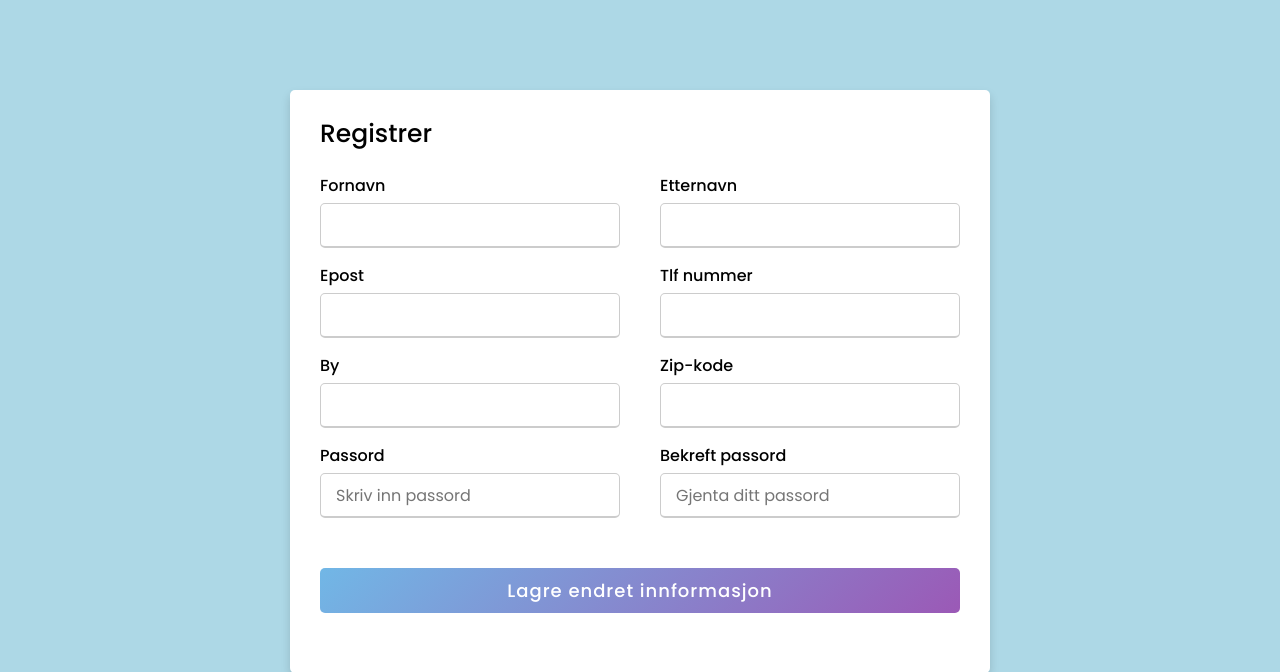
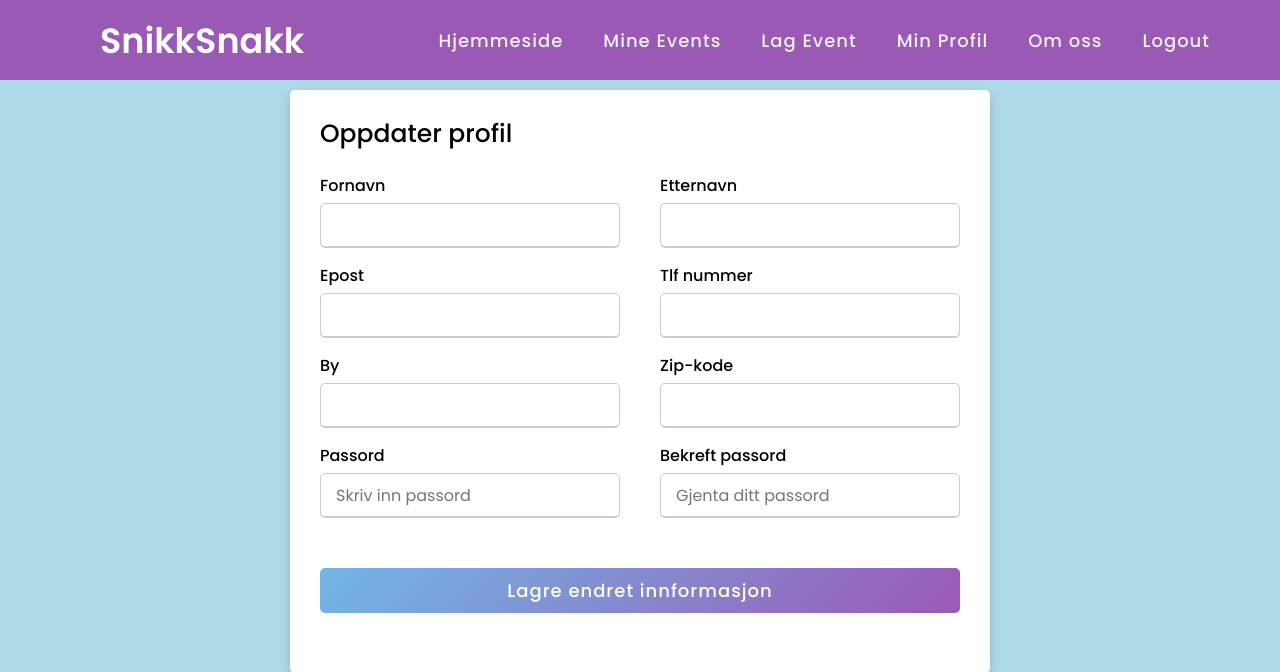
Before and after one commit to Henroed/IS-115-Prosjekt, a PHP site: page /oppdaterProfil.php in a window 1280 px wide. Shown: the top 672 px of the page. Run offline with PHP 8.4, Linux system fonts and the light colour scheme; the visitor is signed in with stand-in values (Sample User, id 1); data that the repository does not hold is empty.

Commit message:
små ting

```diff
--- a/public/Client/HTML/hjemmeside.php
+++ b/public/Client/HTML/hjemmeside.php
@@ -1,7 +1,7 @@
 <?php session_start(); ?>
 <link rel="stylesheet" href="../Design/css/main.css">
-<?php include 'inc/header.php'; ?>
-  <?php
+<?php include 'inc/header.php';
+
       if(!isset($_SESSION['loginVerdi']))
       {
           header("Location:login.php");
--- a/public/Client/HTML/oppdaterProfil.php
+++ b/public/Client/HTML/oppdaterProfil.php
@@ -16,8 +16,9 @@
      <meta name="viewport" content="width=device-width, initial-scale=1.0">
    </head>
 <body>
+  <?php include 'inc/header.php'; ?>
   <div class="container">
-    <div class="title">Registrer</div>
+    <div class="title">Oppdater profil</div>
     <div class="content">
       <form action="" method="POST">
         <div class="user-details">
--- a/public/Client/HTML/register.php
+++ b/public/Client/HTML/register.php
@@ -8,7 +8,7 @@
    </head>
 <body>
   <div class="container">
-    <div class="title">Registrer</div>
+    <div class="title">Registrer deg</div>
     <div class="content">
       <form action="register.php" method="POST">
         <div class="user-details">
```
